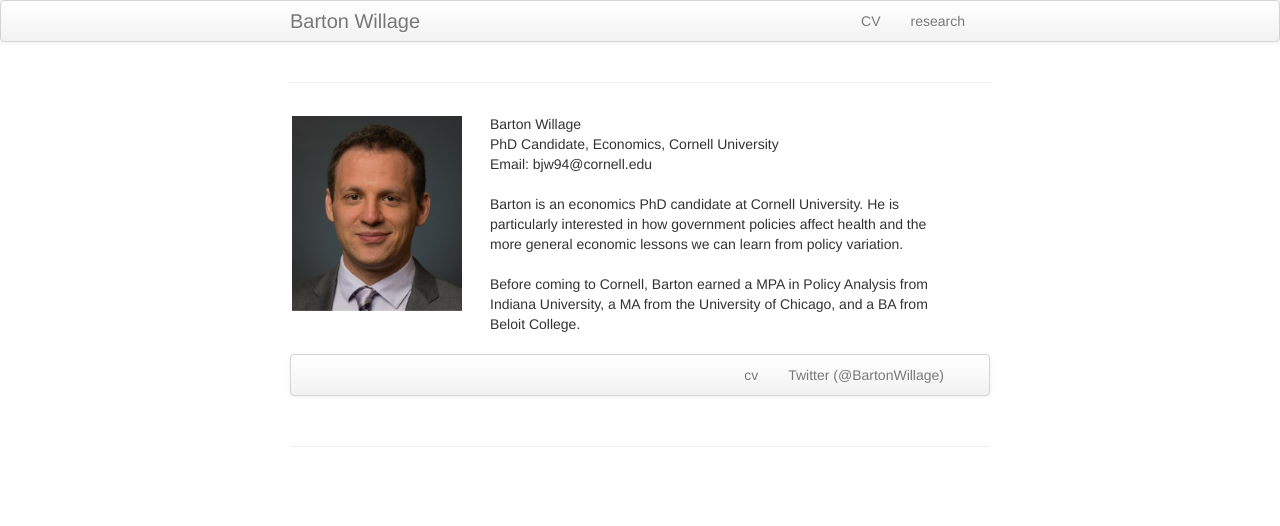
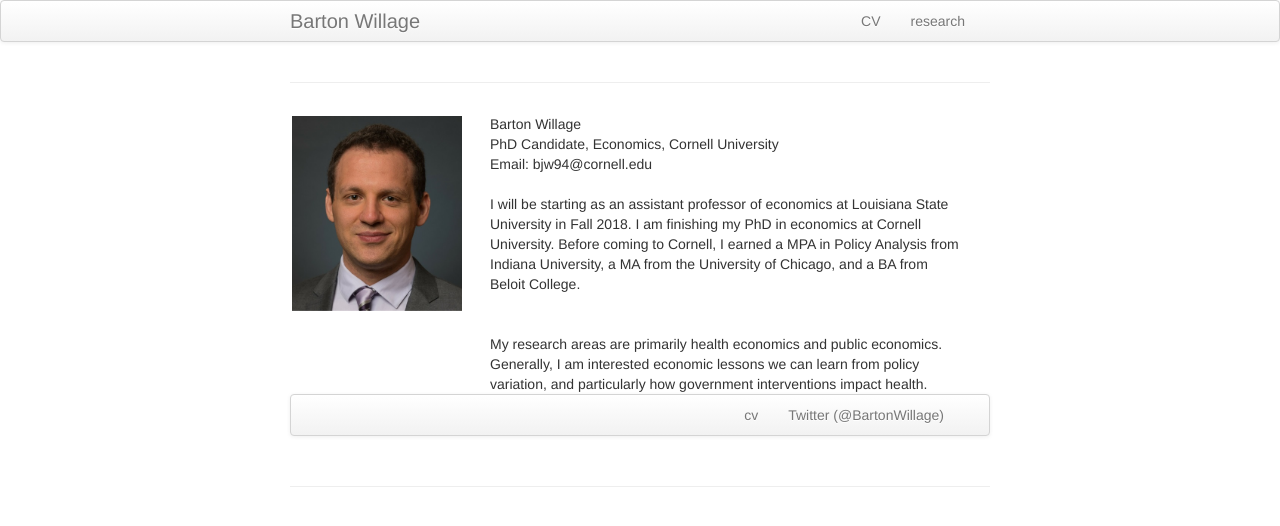
Before and after one commit to bjwillage/bjwillage.github.io, a Jekyll site: the page built from index.md, in a window 1280 px wide. Shown: the top 526 px of the page. Built offline with Jekyll 4.4.1, drawn with Linux system fonts in a browser that asks for light colours.

Commit message:
Update index.md

```diff
--- a/index.md
+++ b/index.md
@@ -27,10 +27,10 @@ keywords:
             Email: bjw94@cornell.edu<br>
 
 
-        <br>Barton is an economics PhD candidate at Cornell University. He is particularly interested in how government policies affect health and the more general economic lessons we can learn from policy variation.<br>
+        <br>I will be starting as an assistant professor of economics at Louisiana State University in Fall 2018. I am finishing my PhD in economics at Cornell University. Before coming to Cornell, I earned a MPA in Policy Analysis from Indiana University, a MA from the University of Chicago, and a BA from Beloit College. <br><br>
+        <br>My research areas are primarily health economics and public economics. Generally, I am interested economic lessons we can learn from policy variation, and particularly how government interventions impact health.<br>
 
-        <br>Before coming to Cornell, Barton earned a MPA in Policy Analysis from Indiana University, a MA from the University of Chicago, and a BA from Beloit College. <br><br>
-            </div>
+</div>
         </div>
     </div>
 </div>
```
